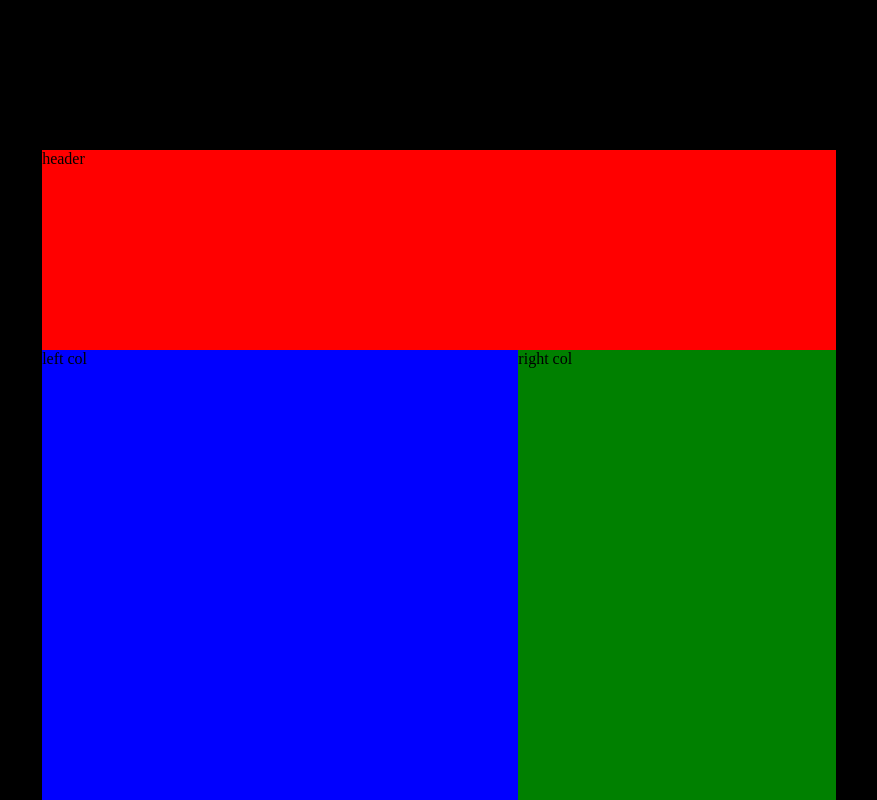
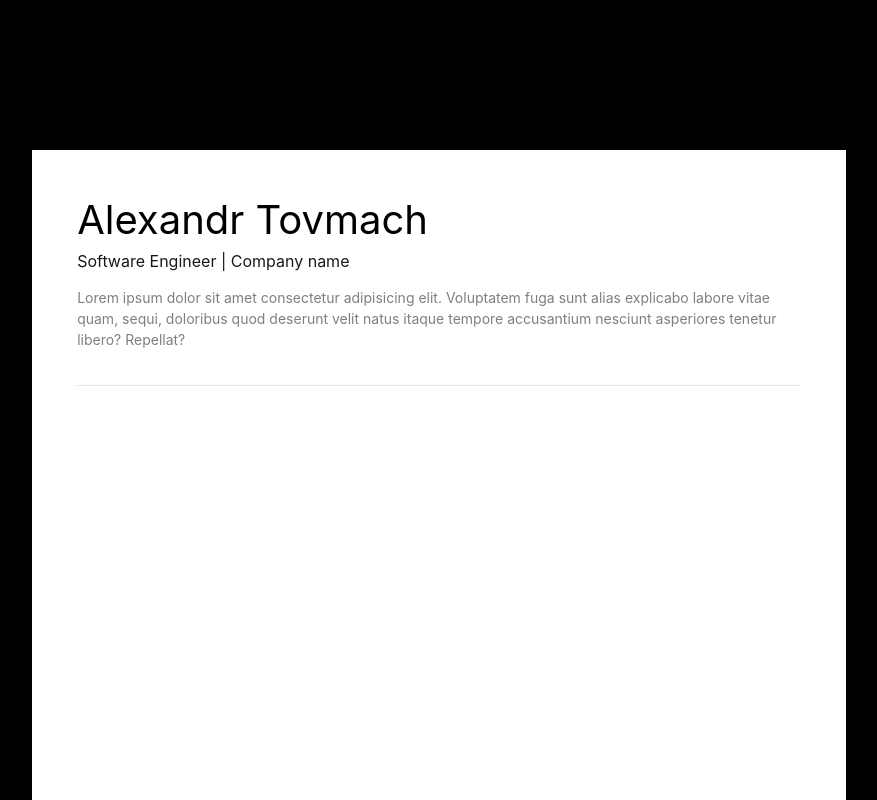
Before and after one commit to Barylo/cv, a plain HTML site: page index.html in a window 1280 px wide. Shown: the top 800 px of the page, without its empty margins (201-1078 px from the left). Drawn offline with Linux system fonts and the light colour scheme.

Commit message:
feat: Completed head section

```diff
--- a/index.html
+++ b/index.html
@@ -9,10 +9,20 @@
 </head>
 <body>
   <main>
-    <section class="head-section">header</section>
+    <section class="head-section">
+      <h1>
+        Alexandr Tovmach
+      </h1>
+      <h3>
+        Software Engineer | Company name
+      </h3>
+      <p>
+        Lorem ipsum dolor sit amet consectetur adipisicing elit. Voluptatem fuga sunt alias explicabo labore vitae quam, sequi, doloribus quod deserunt velit natus itaque tempore accusantium nesciunt asperiores tenetur libero? Repellat?
+      </p>
+    </section>
     <div class="content">
-      <section class="content-section-left">left col</section>
-      <section class="content-section-right">right col</section>
+      <section class="content-section-left"></section>
+      <section class="content-section-right"></section>
     </div>
   </main>
 </body>
--- a/lib/css/styles.css
+++ b/lib/css/styles.css
@@ -1,5 +1,6 @@
 body {
   background-color: #000000;
+  font-family: -apple-system, BlinkMacSystemFont, "Segoe UI", Roboto, Helvetica, Arial, sans-serif, "Apple Color Emoji", "Segoe UI Emoji", "Segoe UI Symbol";
 }
 
 main {
@@ -7,18 +8,41 @@ main {
   width: 210mm;
   height: 297mm;
   background-color: white;
+  padding: 10px;
 }
 
 .head-section {
-  width: 100%;
-  height: 200px;
-  background-color: red;
+  width: calc(100% - 35px * 2); /* 35px comes from margin */
+  margin: 0 35px;
+  padding: 35px 0;
+  border-bottom: 1px solid rgba(0,0,0,0.1);
+}
+
+.head-section > h1 {
+  margin: 0;
+  font-weight: normal;
+  font-size: 40px;
+}
+
+.head-section > h3 {
+  margin-top: 7px;
+  font-weight: normal;
+  font-size: 16px;
+  opacity: 0.9;
+}
+
+.head-section > p {
+  margin: 0;
+  opacity: 0.5;
+  font-weight: normal;
+  font-size: 14px;
+  line-height: 1.5;
 }
 
 .content {
   width: 100%;
   height: calc(100% - 200px);
-  background-color: orange;
+  /* background-color: orange; */
   display: flex;
 }
 
@@ -28,10 +52,10 @@ main {
 
 .content-section-left {
   width: 60%;
-  background-color: blue;
+  /* background-color: blue; */
 }
 
 .content-section-right {
   width: 40%;
-  background-color: green;
+  /* background-color: green; */
 }
```
